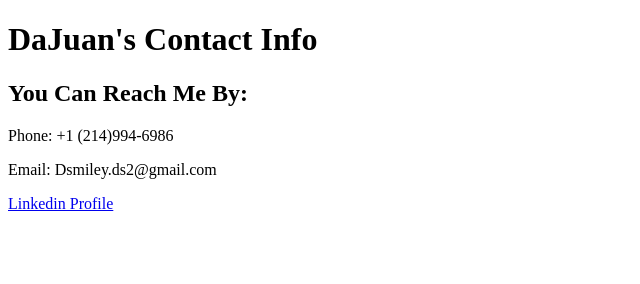
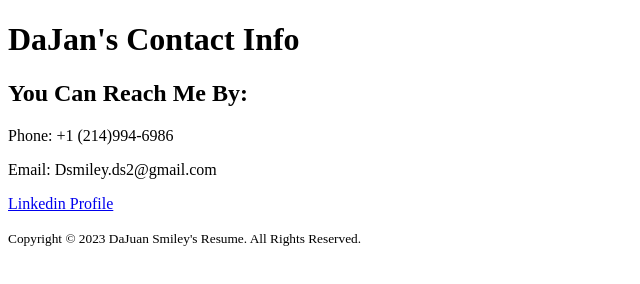
Before and after one commit to Dsmileyds2/dsmiley_resume_site, a plain HTML site: page Resources/HTML_code/Contact Info.html in a window 1280 px wide. Shown: the whole page, without its empty margins (0-640 px from the left). Drawn offline with Linux system fonts and the light colour scheme.

Commit message:
Add files via upload

```diff
--- a/Resources/HTML_code/Contact Info.html
+++ b/Resources/HTML_code/Contact Info.html
@@ -5,10 +5,15 @@
         <title>Contact Info</title>
     </head>
     <body>
-        <h1>DaJuan's Contact Info</h1>
+        <h1>DaJan's Contact Info</h1>
         <h2>You Can Reach Me By:</h2>
         <p>Phone: +1 (214)994-6986</p>
         <p>Email: Dsmiley.ds2@gmail.com</p>
         <p><a href="https://www.linkedin.com/in/dajuan-smiley-037433ab/">Linkedin Profile</a></p>
+        <footer>
+            <small>
+                Copyright &copy; 2023 DaJuan Smiley's Resume. All Rights Reserved.
+            </small>
+        </footer>
     </body>
 </html>
```
Also changed, not shown: index.html (+1 -1 lines).
